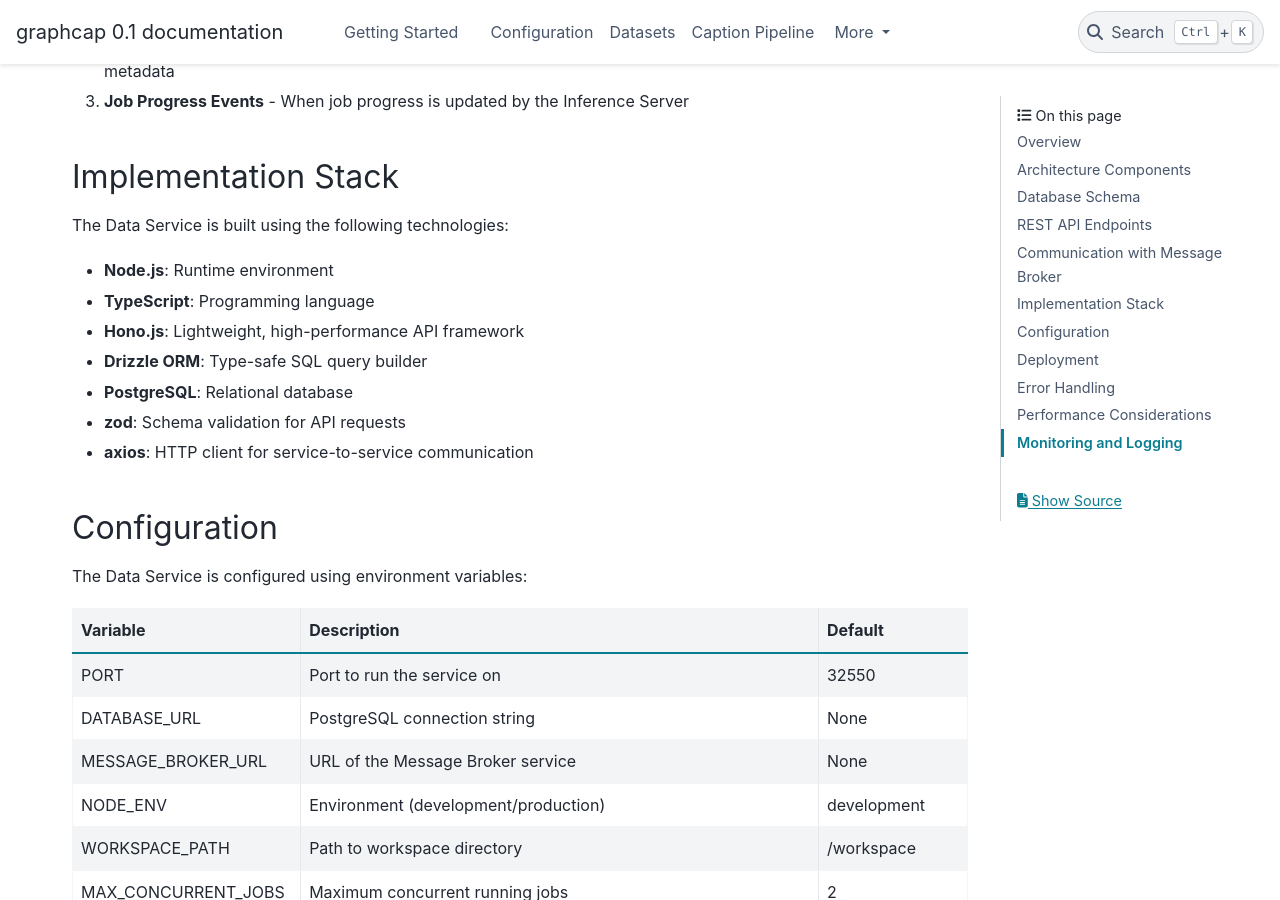
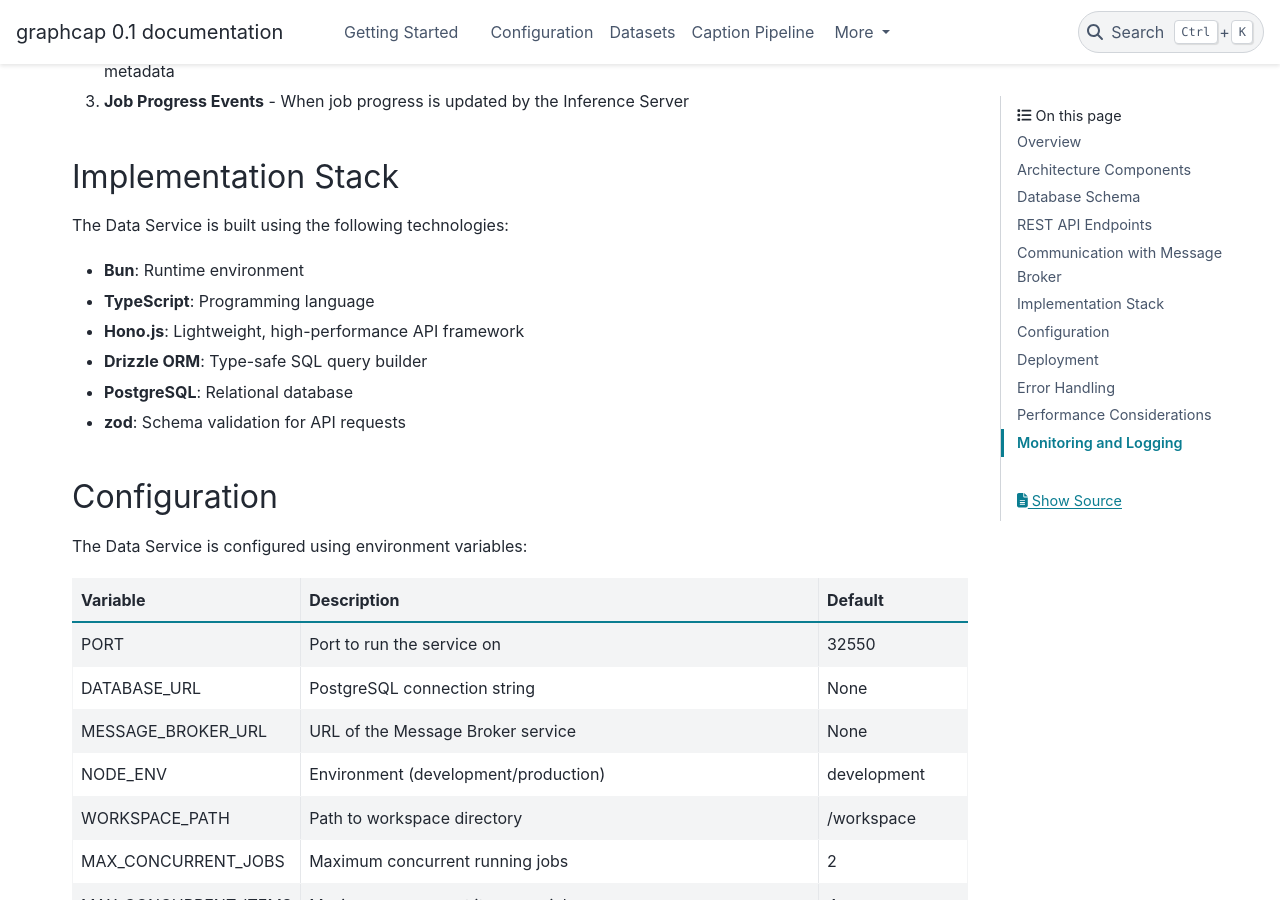
Before and after one commit to Open-Model-Initiative/graphcap, a Sphinx documentation site: the page built from doc/dev/servers/data_service.rst, in a window 1280 px wide and 900 px high, scrolled down 4196 px. Built offline with Sphinx 7.4.7 and the PyData theme 0.15.4, drawn with Linux system fonts in a browser that asks for light colours.

Commit message:
update data service doc
Signed-off-by: jphillips <josh.phillips@fearnworks.com>

```diff
--- a/doc/dev/servers/data_service.rst
+++ b/doc/dev/servers/data_service.rst
@@ -244,13 +244,12 @@ Implementation Stack
 
 The Data Service is built using the following technologies:
 
-- **Node.js**: Runtime environment
+- **Bun**: Runtime environment
 - **TypeScript**: Programming language
 - **Hono.js**: Lightweight, high-performance API framework
 - **Drizzle ORM**: Type-safe SQL query builder
 - **PostgreSQL**: Relational database
 - **zod**: Schema validation for API requests
-- **axios**: HTTP client for service-to-service communication
 
 Configuration
 ============
```
